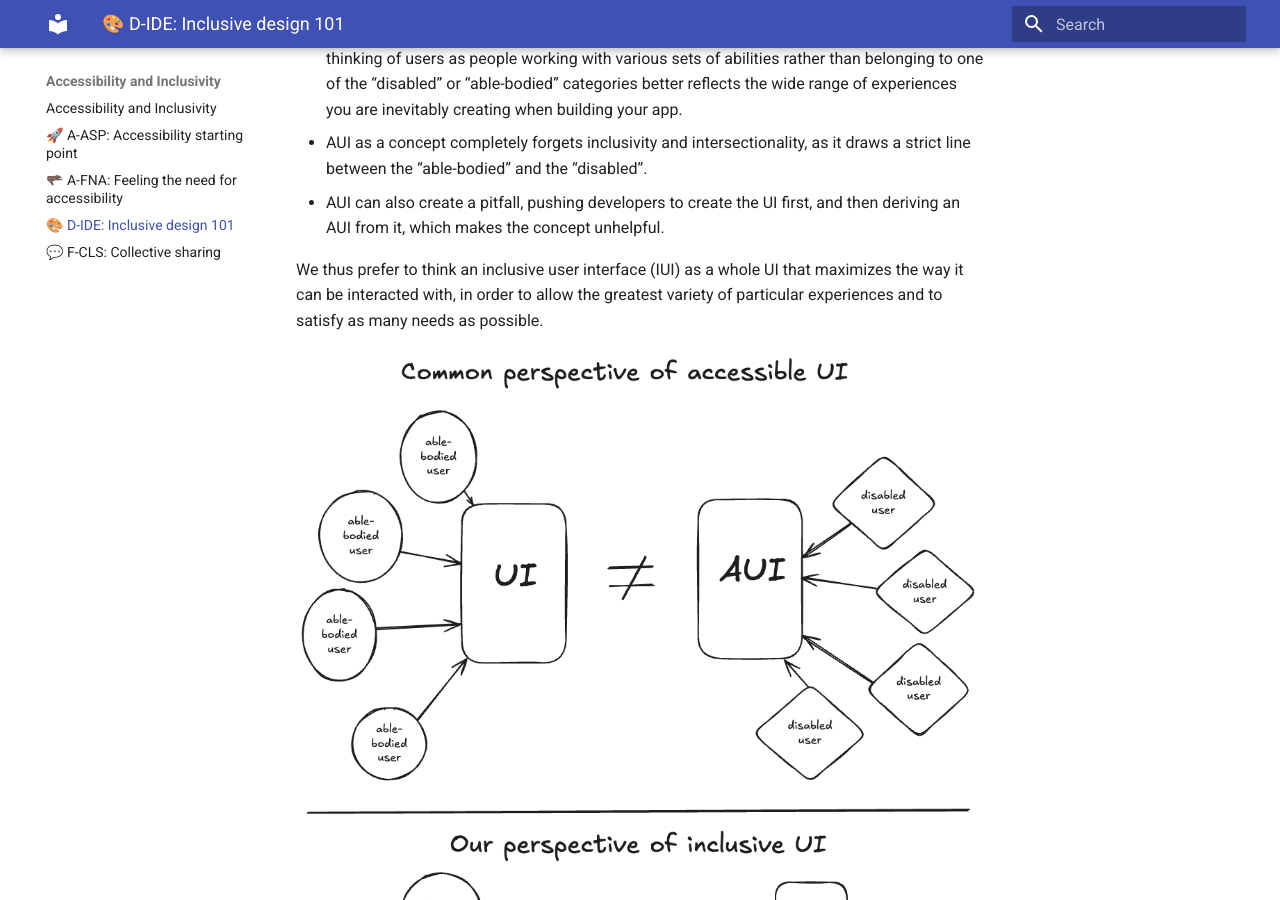
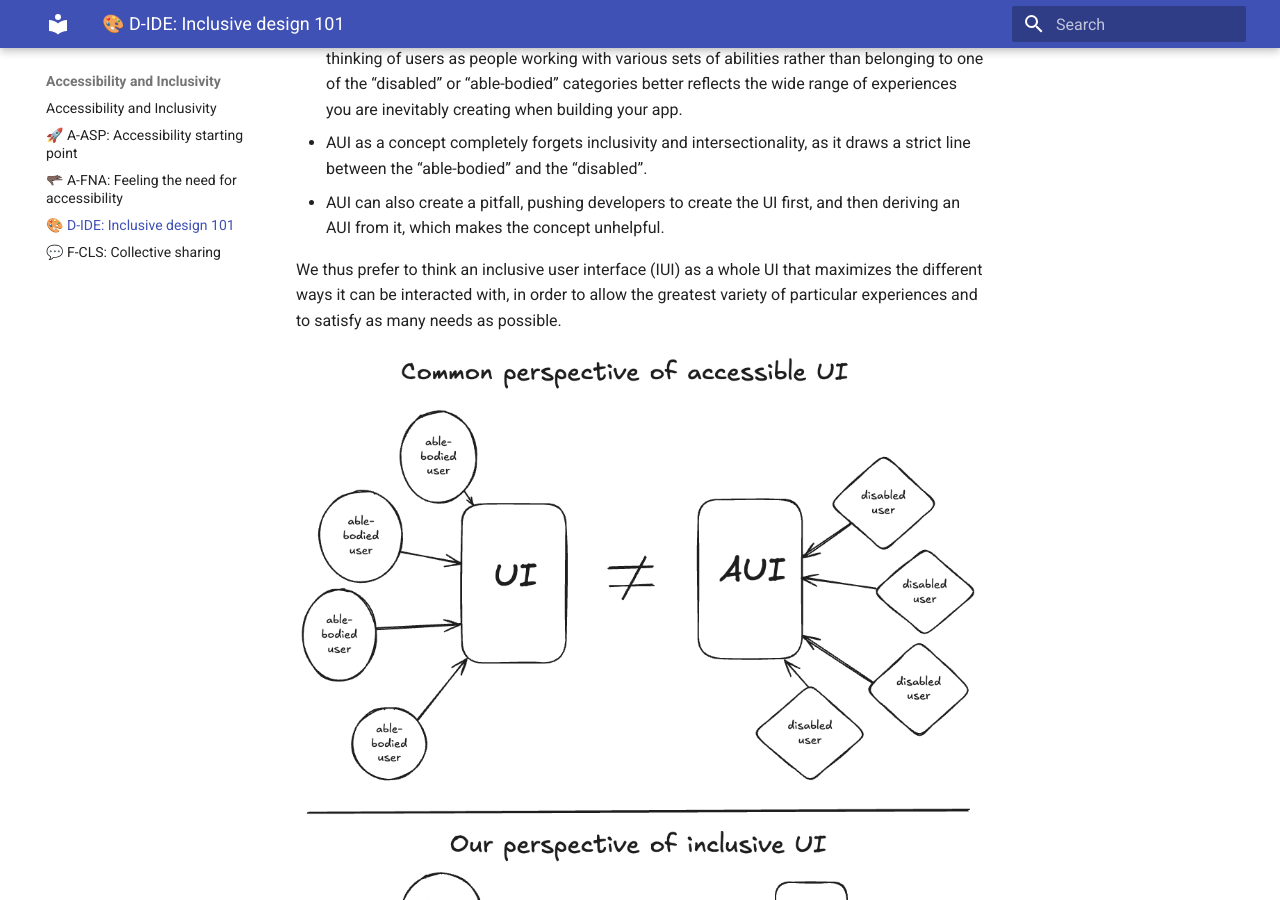
Before and after one commit to savoirfairelinux/building-inclusive-open-source-software, an MkDocs documentation site: the page built from docs/D-IDE.md, in a window 1280 px wide and 900 px high, scrolled down 3369 px. Built offline with MkDocs 1.6.1 and Material for MkDocs 9.7.7, drawn with Linux system fonts in a browser that asks for light colours.

Commit message:
D-IDE: language correction

```diff
--- a/docs/D-IDE.md
+++ b/docs/D-IDE.md
@@ -80,7 +80,7 @@ That said, from our perspective, thinking UI and AUI as two distinct interfaces
 - AUI as a concept completely forgets inclusivity and intersectionality, as it draws a strict line between the “able-bodied” and the “disabled”.
 - AUI can also create a pitfall, pushing developers to create the UI first, and then deriving an AUI from it, which makes the concept unhelpful.
 
-We thus prefer to think an inclusive user interface (IUI) as a whole UI that maximizes the way it can be interacted with, in order to allow the greatest variety of particular experiences and to satisfy as many needs as possible.
+We thus prefer to think an inclusive user interface (IUI) as a whole UI that maximizes the different ways it can be interacted with, in order to allow the greatest variety of particular experiences and to satisfy as many needs as possible.
 
 ![The first half of the drawing represents two rectangles, representing respectively a UI and an AUI. Circles representing the “able-bodied users” are pointing to the UI with an arrow. Diamonds representing the “disabled users” are pointing to the AUI with an arrow.
 The second half represents different shapes representing the diversity of users, pointing to the same IUI which is made by overlaying many UIs, regrouped as one.](ressources/d-designing-inclusive-and-accessible-software/iui.png)
```
